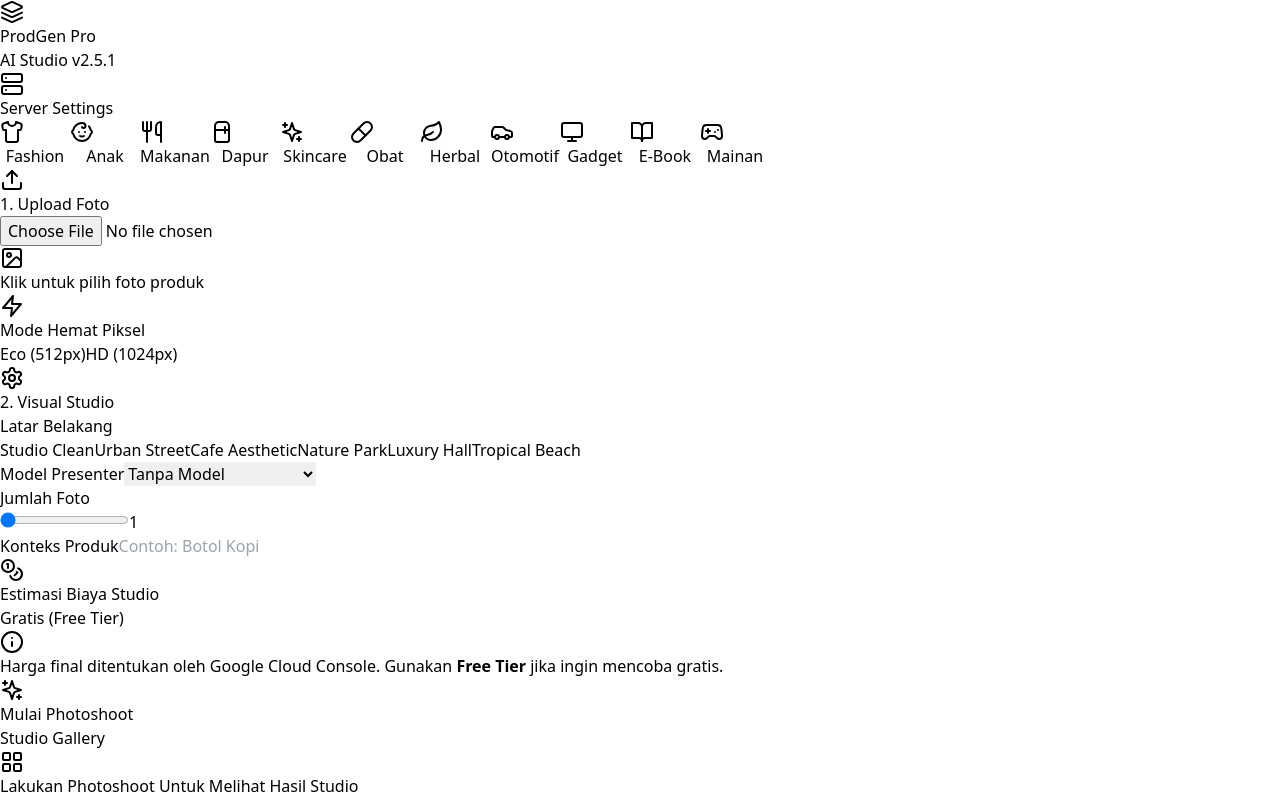
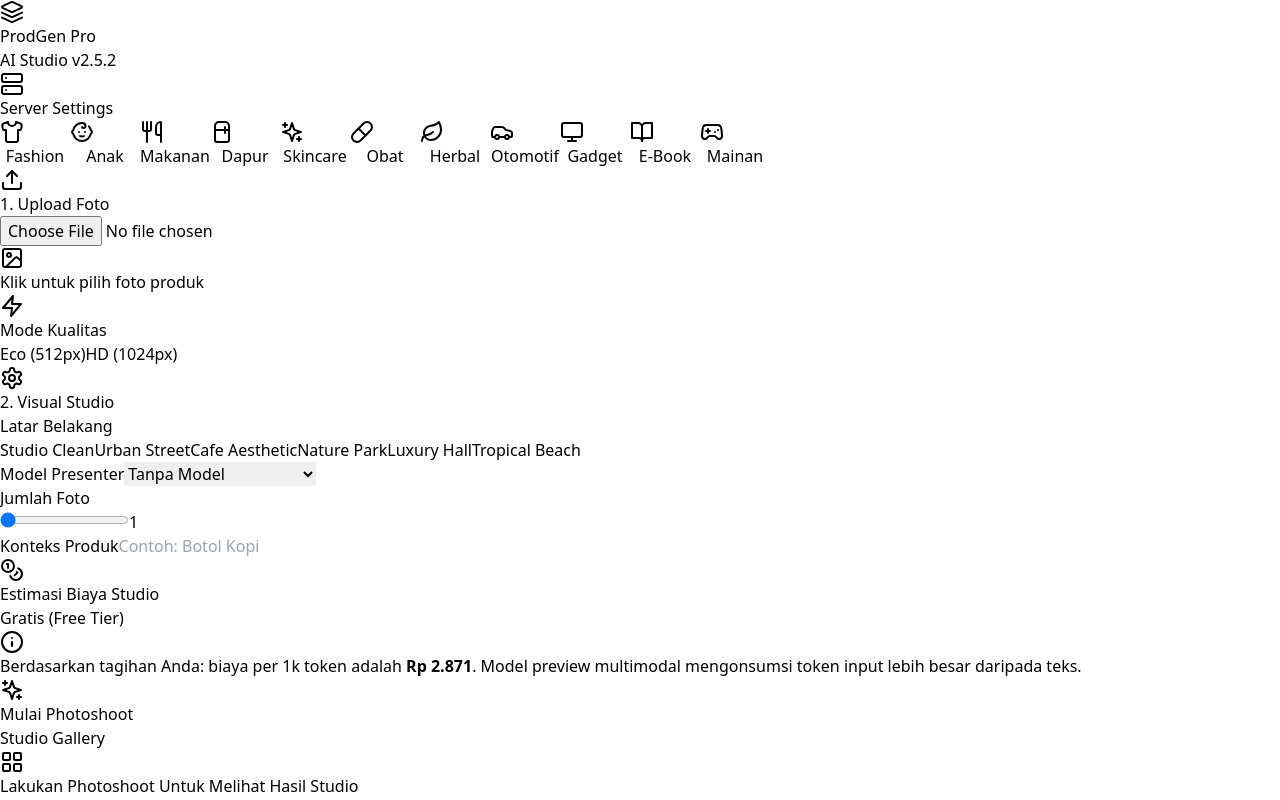
Before and after one commit to bambangdev/prodgen-ai, a React (Vite) app: page / in a window 1280 px wide. Built offline with nearby package versions, Linux system fonts and the light colour scheme.

Commit message:
Update App.tsx

```diff
--- a/src/App.tsx
+++ b/src/App.tsx
@@ -198,15 +198,27 @@ export default function App() {
     }
   };
 
+  // --- LOGIKA ESTIMASI BIAYA BERDASARKAN TAGIHAN REAL USER ---
   const calculateCosts = () => {
       if (engine === 'huggingface' || (engine === 'gemini-nano' && accountTier === 'free')) {
           return { tokens: 0, idr: 0, free: true };
       }
-      let tokensPerImage = qualityMode === 'eco' ? 258 : 1024;
+
+      // Menggunakan estimasi token multimodal Gemini yang lebih akurat
+      // Gemini menghitung token per kotak (patch) gambar.
+      let tokensPerImage = qualityMode === 'eco' ? 258 : 3000;
       let totalInputTokens = tokensPerImage * imageCount;
-      let baseCostPerImage = qualityMode === 'eco' ? 550 : 950;
-      let estimatedIdr = (baseCostPerImage * imageCount) * 1.11;
-      return { tokens: totalInputTokens, idr: Math.ceil(estimatedIdr), free: false };
+
+      // BERDASARKAN DATA USER: 39.000 token ~ Rp 112.000
+      // Rate per 1.000 token = 112.000 / 39 = Rp 2.871
+      const ratePer1k = 2871;
+      let estimatedIdr = (totalInputTokens / 1000) * ratePer1k;
+
+      return {
+          tokens: totalInputTokens,
+          idr: Math.ceil(estimatedIdr),
+          free: false
+      };
   };
 
   const currentCosts = calculateCosts();
@@ -348,7 +360,7 @@ export default function App() {
               </div>
               <div>
                   <h1 className="font-bold text-lg tracking-tight text-slate-900 leading-none">ProdGen <span className="text-indigo-600">Pro</span></h1>
-                  <p className="text-[10px] text-slate-400 font-medium tracking-wide uppercase">AI Studio v2.5.1</p>
+                  <p className="text-[10px] text-slate-400 font-medium tracking-wide uppercase">AI Studio v2.5.2</p>
               </div>
             </div>
             <button
@@ -429,7 +441,7 @@ export default function App() {
 
                 <div className="bg-indigo-50 p-4 rounded-xl border border-indigo-100">
                     <div className="flex items-center justify-between mb-3">
-                        <h2 className="text-sm font-bold text-indigo-900 flex items-center gap-2"><Zap className="w-4 h-4 text-orange-500"/> Mode Hemat Piksel</h2>
+                        <h2 className="text-sm font-bold text-indigo-900 flex items-center gap-2"><Zap className="w-4 h-4 text-orange-500"/> Mode Kualitas</h2>
                     </div>
                     <div className="flex gap-2">
                         <button onClick={() => setQualityMode('eco')} className={`flex-1 p-2 rounded-lg border transition text-center ${qualityMode === 'eco' ? 'bg-white border-green-500 shadow-sm ring-1 ring-green-500 font-bold text-green-700' : 'bg-transparent border-indigo-200 text-indigo-700/60'}`}>
@@ -500,6 +512,7 @@ export default function App() {
                 </div>
 
                 <div className="mt-auto pb-20 md:pb-4 space-y-3">
+                    {/* --- KONTROL BIAYA UI DISESUAIKAN --- */}
                     <div className="bg-yellow-50 p-3 rounded-lg border border-yellow-200 space-y-2">
                         <div className="flex items-center justify-between">
                             <div className="flex items-center gap-2 text-yellow-800">
@@ -512,14 +525,14 @@ export default function App() {
                                 ) : (
                                     <>
                                         <span className="text-xs font-black text-yellow-900">{currentCosts.tokens.toLocaleString()} Tokens</span>
-                                        <span className="text-[10px] font-bold text-green-700">Rp {currentCosts.idr.toLocaleString()} (Est. PPN)</span>
+                                        <span className="text-[10px] font-bold text-green-700">Rp {currentCosts.idr.toLocaleString()} (Sudah PPN)</span>
                                     </>
                                 )}
                             </div>
                         </div>
                         <div className="flex items-start gap-2 text-[9px] text-yellow-700 leading-tight border-t border-yellow-200 pt-2">
                             <Info className="w-3 h-3 shrink-0 mt-0.5" />
-                            <p>Harga final ditentukan oleh Google Cloud Console. Gunakan <b>Free Tier</b> jika ingin mencoba gratis.</p>
+                            <p>Berdasarkan tagihan Anda: biaya per 1k token adalah <b>Rp 2.871</b>. Model preview multimodal mengonsumsi token input lebih besar daripada teks.</p>
                         </div>
                     </div>
 
```
